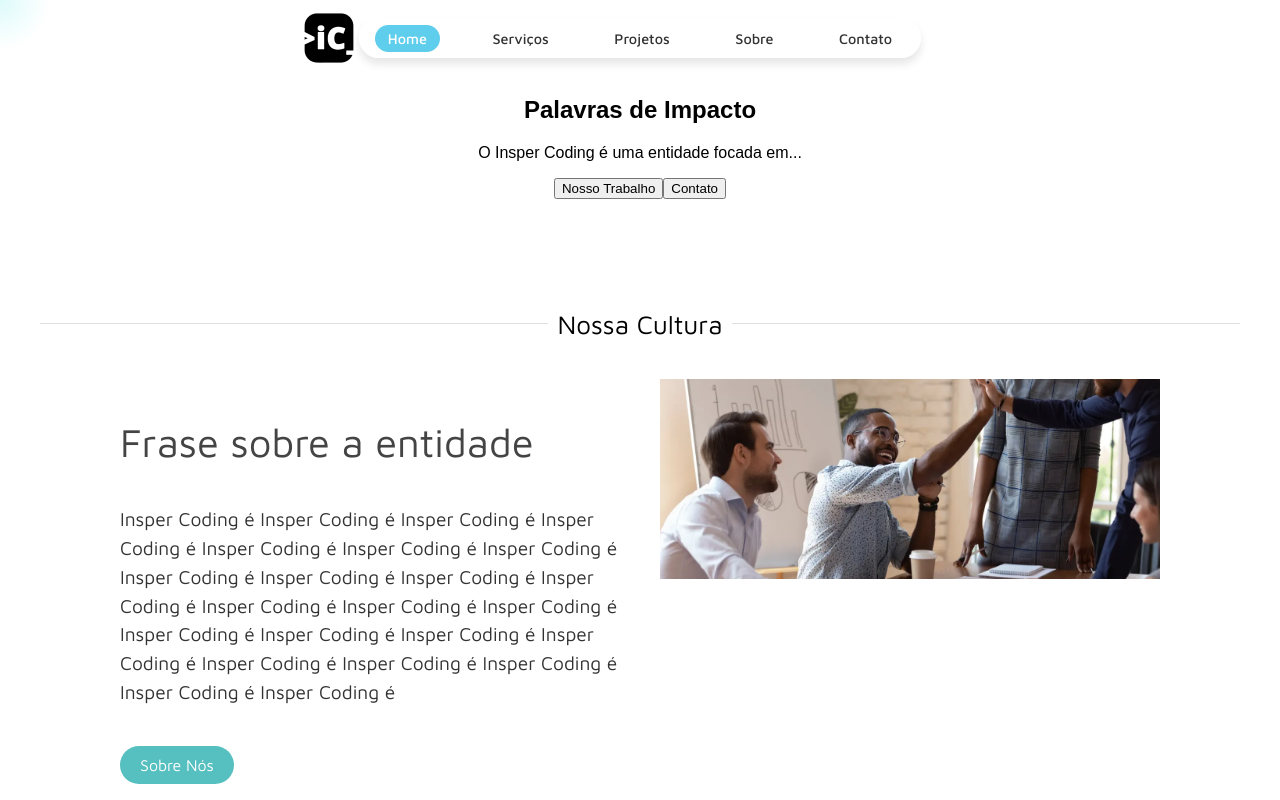
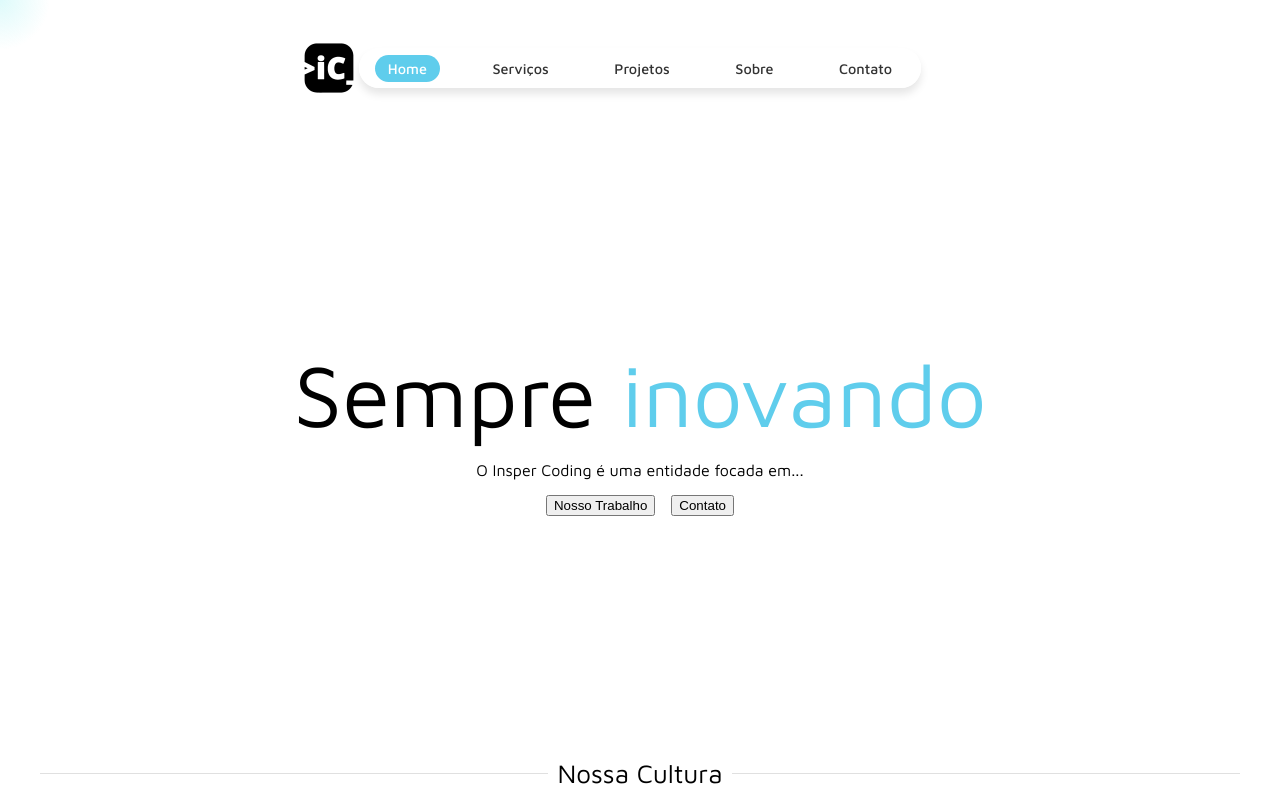
Before and after one commit to henriquetg1/ic-grupo-3-sprint-1-home-page, a React (Create React App) app in the folder home-page/: page / in a window 1280 px wide. Shown: the top 800 px of the page. Built offline with nearby package versions, Linux system fonts and the light colour scheme.

Commit message:
style: tamanho do Header e Palavras de Impacto da LP feitas

```diff
--- a/home-page/src/App.js
+++ b/home-page/src/App.js
@@ -1,18 +1,14 @@
 import './styles/App.css';
 import Header from './components/Header';
 import Cultura from './components/Cultura';
+import PalavraImpacto from './components/PalavraImpacto';
 
 function App() {
   return (
     <div className="App">
       <Header />
       <section className="main-content">
-        <h1>Palavras de Impacto</h1>
-        <p>O Insper Coding é uma entidade focada em...</p>
-        <div className="buttons">
-          <button className="btn-primary">Nosso Trabalho</button>
-          <button className="btn-secondary">Contato</button>
-        </div>
+        <PalavraImpacto />
       </section>
       <section className="cultura">
         <Cultura />
--- /dev/null
+++ b/home-page/src/components/PalavraImpacto.js
@@ -0,0 +1,31 @@
+import React, { useState, useEffect } from 'react';
+import '../styles/PalavraImpacto.css';
+
+const PalavraImpacto = () => {
+  const [currentWordIndex, setCurrentWordIndex] = useState(0);
+  const words = ['produzindo', 'inovando', 'aprendendo', 'capacitando'];
+
+  useEffect(() => {
+    const interval = setInterval(() => {
+      setCurrentWordIndex((prevIndex) => (prevIndex + 1) % words.length);
+    }, 4000);
+    return () => clearInterval(interval);
+  }, [words.length]);
+
+  return (
+    <div className='main-content'>
+      <div className='main-content__container'>
+        <div className='palavras'>
+            <h1><span>Sempre</span> <span>{words[currentWordIndex]}</span></h1>
+            <p>O Insper Coding é uma entidade focada em...</p>
+        </div>
+        <div className="buttons">
+          <button className="btn-primary">Nosso Trabalho</button>
+          <button className="btn-secondary">Contato</button>
+        </div>
+      </div>
+    </div>
+  );
+};
+
+export default PalavraImpacto;
--- a/home-page/src/styles/App.css
+++ b/home-page/src/styles/App.css
@@ -1,11 +1,9 @@
 /* General App Styling */
 .App {
   text-align: center;
-  font-family: Arial, sans-serif;
 }
 
 /* Ensure the entire App has some padding */
 body {
-  margin: 0;
   padding: 0;
 }
--- a/home-page/src/styles/Header.css
+++ b/home-page/src/styles/Header.css
@@ -4,13 +4,14 @@
 .header {
   display: flex;
   justify-content: space-between;
+  /* margin-top: 30px; */
   align-items: center;
   padding: 0.5rem 2rem;
-  height: 60px;
+  height: 120px;
   position: relative;
   background-color: #ffffff;
   overflow: hidden;
-  font-family: 'Maven Pro', sans-serif; /* Apply the font here */
+  font-family: 'Maven Pro', sans-serif;
 
 }
 
@@ -34,7 +35,7 @@
   position: relative;
   z-index: 2;
   box-shadow: 0 6px 8px rgba(0, 0, 0, 0.1);
-  font-family: 'Maven Pro', sans-serif; /* Apply the font here */
+  font-family: 'Maven Pro', sans-serif;
 
 }
 
@@ -61,7 +62,7 @@
   padding: 0.3rem 0.8rem;
   border-radius: 15px;
   transition: background-color 0.3s ease, color 0.3s ease;
-  font-family: 'Maven Pro', sans-serif; /* Apply the font here */
+  font-family: 'Maven Pro', sans-serif;
   font-size: 0.9rem;
 }
 
--- /dev/null
+++ b/home-page/src/styles/PalavraImpacto.css
@@ -0,0 +1,62 @@
+@import url('https://fonts.googleapis.com/css2?family=Maven+Pro:wght@400;500;700&display=swap');
+
+.main-content {
+    display: flex;
+    justify-content: center;
+    align-items: center;
+    height: 64vh;
+    font-family: 'Maven Pro', sans-serif;
+}
+
+.main-content__container {
+    text-align: center;
+}
+
+
+.main-content__container h1 {
+    font-size: 5.5rem;
+    margin-bottom: 1rem;
+    font-weight: 300;
+    font-family: 'Maven Pro', sans-serif;
+
+}
+
+.main-content__container h1 span {
+    display: inline-block;
+    transition: opacity 0.5s ease-in-out;
+  }
+
+.main-content__container h1 span:first-child {
+    color: #000000;
+}
+
+.main-content__container h1 span:last-child {
+    color: #5fcdec;
+    animation: slide-up 4s infinite;
+}
+
+@keyframes slide-up {
+    0% {
+      transform: translateY(100%);
+      opacity: 0;
+    }
+    10% {
+      transform: translateY(0);
+      opacity: 1;
+    }
+    90% {
+      transform: translateY(0);
+      opacity: 1;
+    }
+    100% {
+      transform: translateY(-100%);
+      opacity: 0;
+    }
+  }
+
+.buttons {
+    display: flex;
+    justify-content: center;
+    gap: 1rem;
+    margin-top: 1rem;
+}
```
